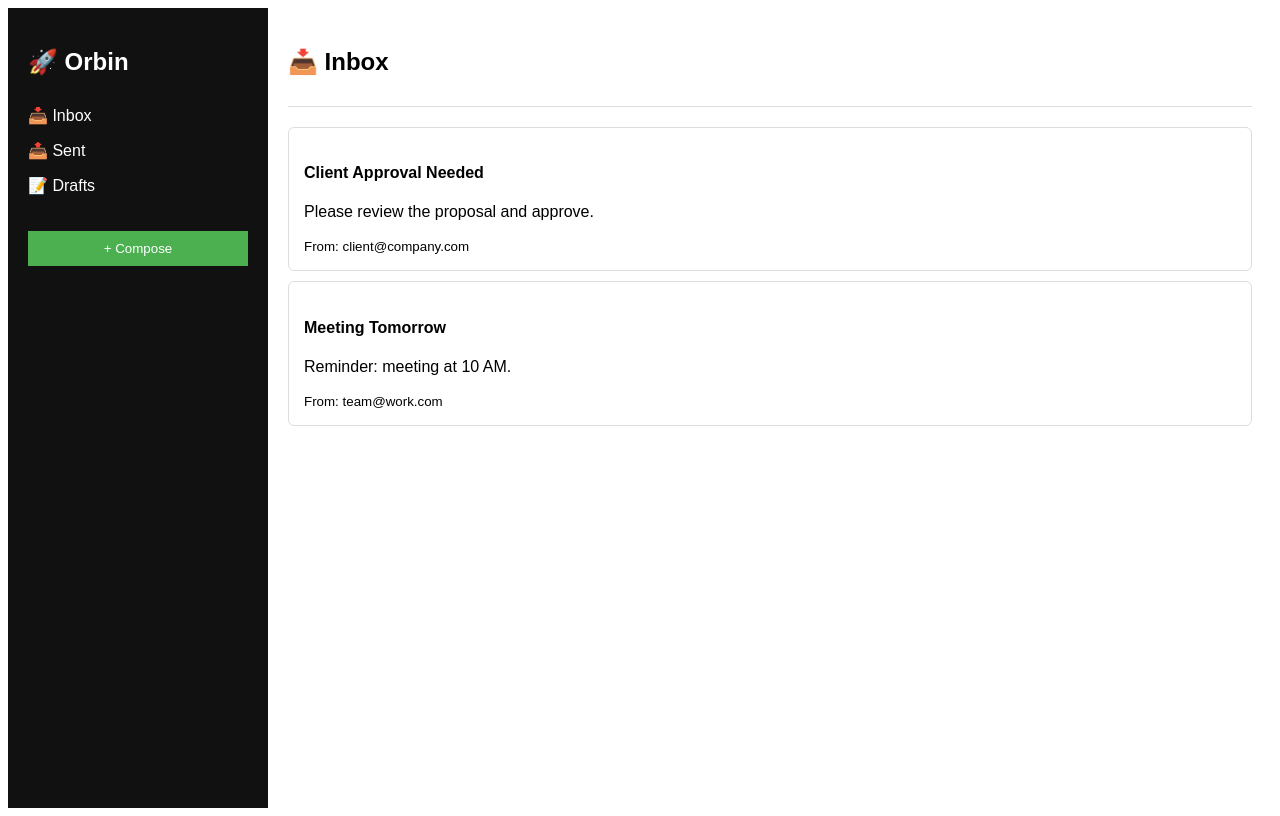
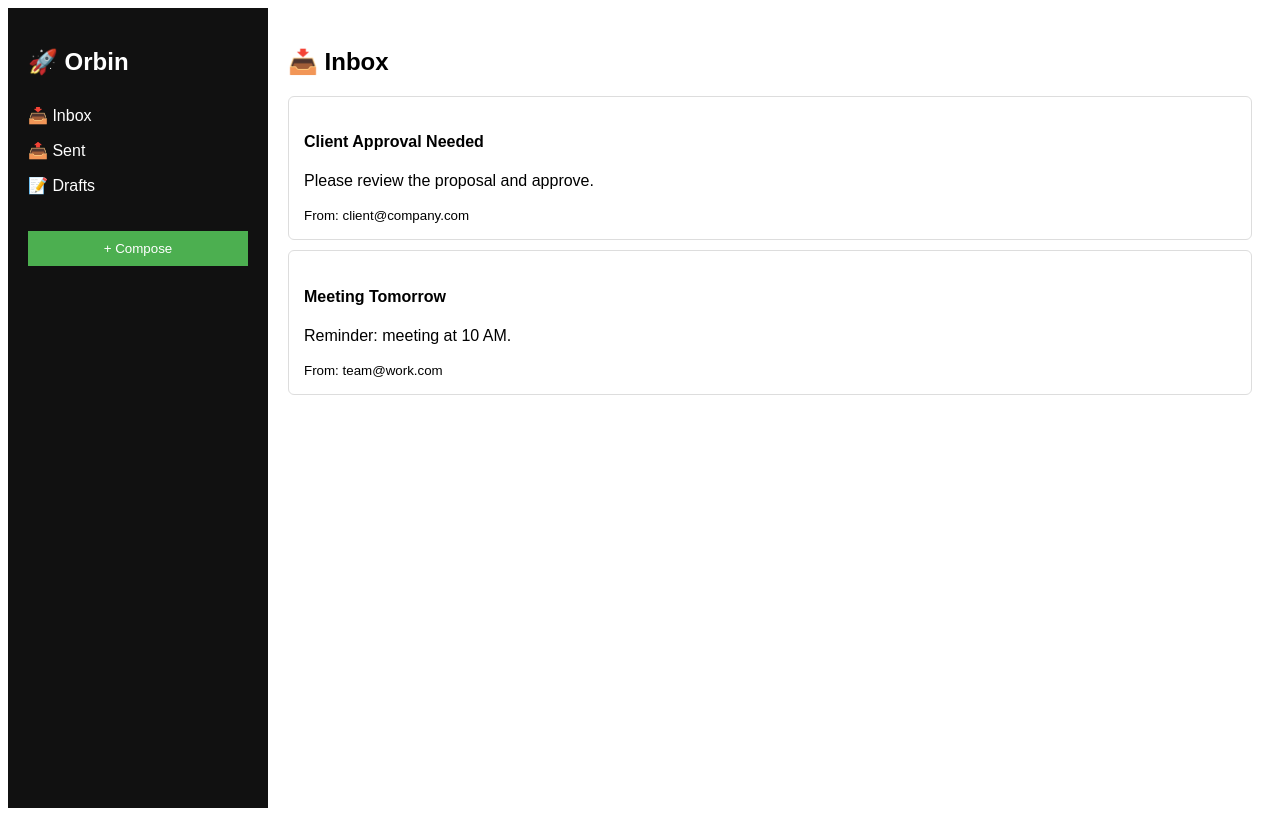
Before and after one commit to swaich-Techno/orbin-ai, a Next.js app: page /inbox in a window 1280 px wide. Built offline with nearby package versions, Linux system fonts and the light colour scheme.

Commit message:
Update inbox.js

```diff
--- a/pages/inbox.js
+++ b/pages/inbox.js
@@ -16,6 +16,8 @@ export default function Inbox() {
     }
   ]);
 
+  const [selectedEmail, setSelectedEmail] = useState(null);
+
   return (
     <div style={{ display: "flex", height: "100vh", fontFamily: "Arial" }}>
 
@@ -29,9 +31,9 @@ export default function Inbox() {
         <h2>🚀 Orbin</h2>
 
         <div style={{ marginTop: 30 }}>
-          <p style={{ cursor: "pointer" }}>📥 Inbox</p>
-          <p style={{ cursor: "pointer" }}>📤 Sent</p>
-          <p style={{ cursor: "pointer" }}>📝 Drafts</p>
+          <p>📥 Inbox</p>
+          <p>📤 Sent</p>
+          <p>📝 Drafts</p>
         </div>
 
         <button style={{
@@ -49,28 +51,39 @@ export default function Inbox() {
       {/* Main Area */}
       <div style={{ flex: 1, padding: 20 }}>
 
-        {/* Top Bar */}
-        <div style={{
-          borderBottom: "1px solid #ddd",
-          paddingBottom: 10,
-          marginBottom: 20
-        }}>
+        {!selectedEmail ? (
+          <>
             <h2>📥 Inbox</h2>
-        </div>
 
-        {/* Email List */}
             {emails.map((mail) => (
-          <div key={mail.id} style={{
+              <div
+                key={mail.id}
+                onClick={() => setSelectedEmail(mail)}
+                style={{
                   border: "1px solid #ddd",
                   padding: 15,
                   marginBottom: 10,
-            borderRadius: 6
-          }}>
+                  borderRadius: 6,
+                  cursor: "pointer"
+                }}
+              >
                 <h4>{mail.subject}</h4>
                 <p>{mail.content}</p>
                 <small>From: {mail.sender}</small>
               </div>
             ))}
+          </>
+        ) : (
+          <>
+            <button onClick={() => setSelectedEmail(null)}>
+              ← Back
+            </button>
+
+            <h2>{selectedEmail.subject}</h2>
+            <p><strong>From:</strong> {selectedEmail.sender}</p>
+            <p style={{ marginTop: 20 }}>{selectedEmail.content}</p>
+          </>
+        )}
 
       </div>
     </div>
```
Lines whose indentation alone changed are shown as unchanged.
